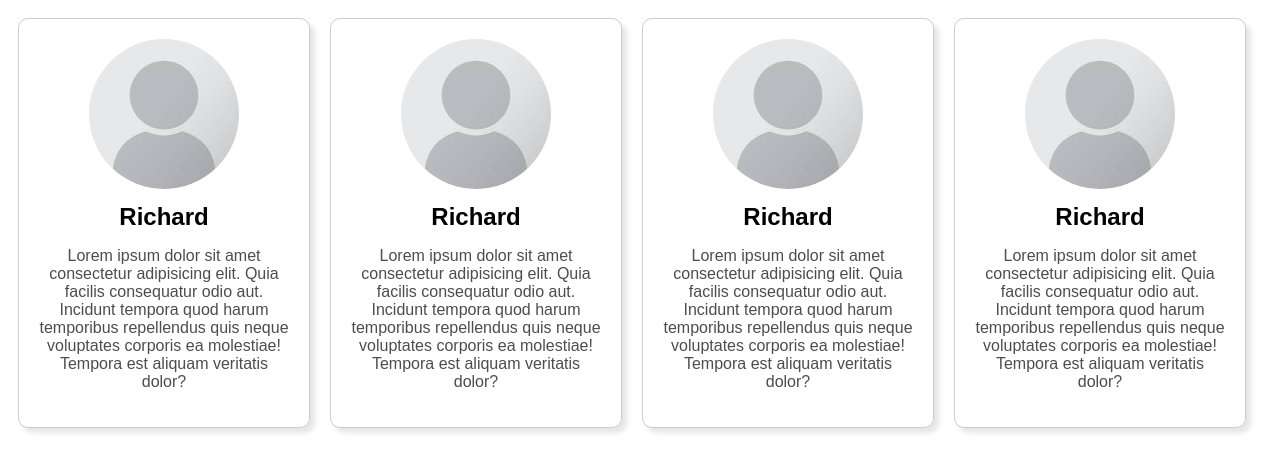
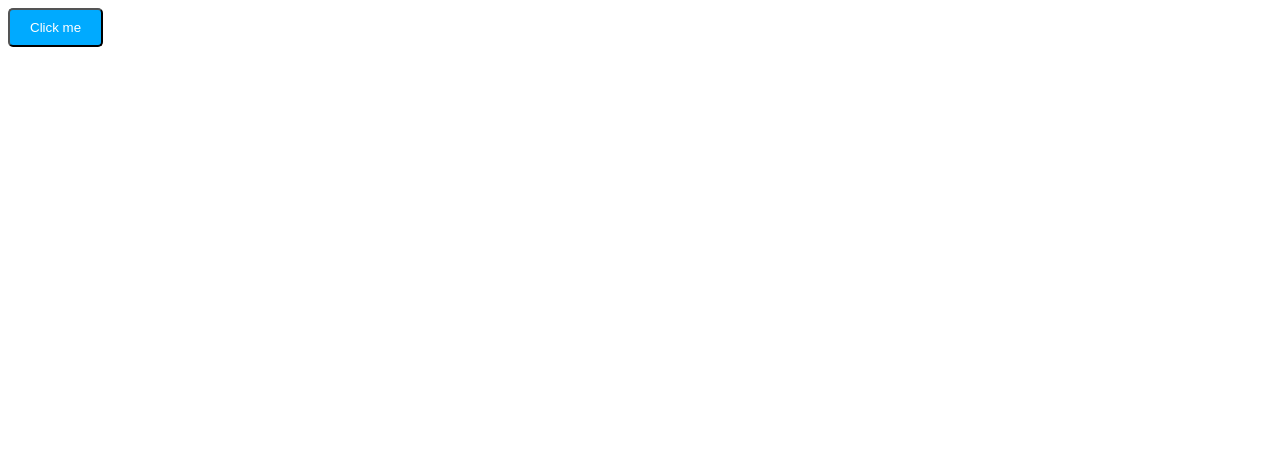
Before and after one commit to richardyhayashi/react-full-course-bro-code, a React (Vite) app in the folder 01/my-react-app/: page / in a window 1280 px wide. Shown: the top 472 px of the page. Built offline with nearby package versions, Linux system fonts and the light colour scheme.

Commit message:
section 3a.

```diff
--- a/01/my-react-app/src/App.jsx
+++ b/01/my-react-app/src/App.jsx
@@ -1,12 +1,9 @@
-import Card from "./components/Card";
+import Button from "./components/Button";
 
 function App() {
   return (
     <>
-      <Card />
-      <Card />
-      <Card />
-      <Card />
+      <Button />
     </>
   );
 }
--- /dev/null
+++ b/01/my-react-app/src/components/Button.jsx
@@ -0,0 +1,9 @@
+import React from 'react';
+
+const Button = () => {
+  return (
+    <button className='button'>Click me</button>
+  );
+};
+
+export default Button;
--- a/01/my-react-app/src/components/Card.jsx
+++ /dev/null
@@ -1,14 +0,0 @@
-import React from 'react';
-import portraitPic from '../assets/portrait.jpeg';
-
-const Card = () => {
-  return (
-    <div className='card'>
-      <img className='card-image' src={portraitPic} alt="profile picture" />
-      <h2 className='card-title'>Richard</h2>
-      <p className='card-text'>Lorem ipsum dolor sit amet consectetur adipisicing elit. Quia facilis consequatur odio aut. Incidunt tempora quod harum temporibus repellendus quis neque voluptates corporis ea molestiae! Tempora est aliquam veritatis dolor?</p>
-    </div>
-  );
-};
-
-export default Card;
--- a/01/my-react-app/src/index.css
+++ b/01/my-react-app/src/index.css
@@ -1,28 +1,8 @@
-.card {
-   border: 1px solid hsl(0, 0%, 80%);
-   border-radius: 10px;
-   box-shadow: 5px 5px 5px hsla(0, 0%, 0%, 0.1);
-   padding: 20px;
-   margin: 10px;
-   text-align: center;
-   max-width: 250px;
-   display: inline-block;
+.button {
+   background-color: hsl(200, 100%, 50%);
+   color: hsl(0, 0%, 100%);
+   padding: 10px 20px;
+   border-radius: 5px;
+   border-width: none;
+   cursor: pointer;
 }
-
-.card .card-image {
-   max-width: 60%;
-   height: auto;
-   border-radius: 50%;
-   margin-bottom: 10px;
-}
-
-.card .card-title {
-   font-family: Arial, Helvetica, sans-serif;
-   margin: 0;
-   color: hsl(0, 0, 20%);
-}
-
-.card .card-text {
-   font-family: Arial, Helvetica, sans-serif;
-   color: hsl(0, 0%, 30%);
-}
```
